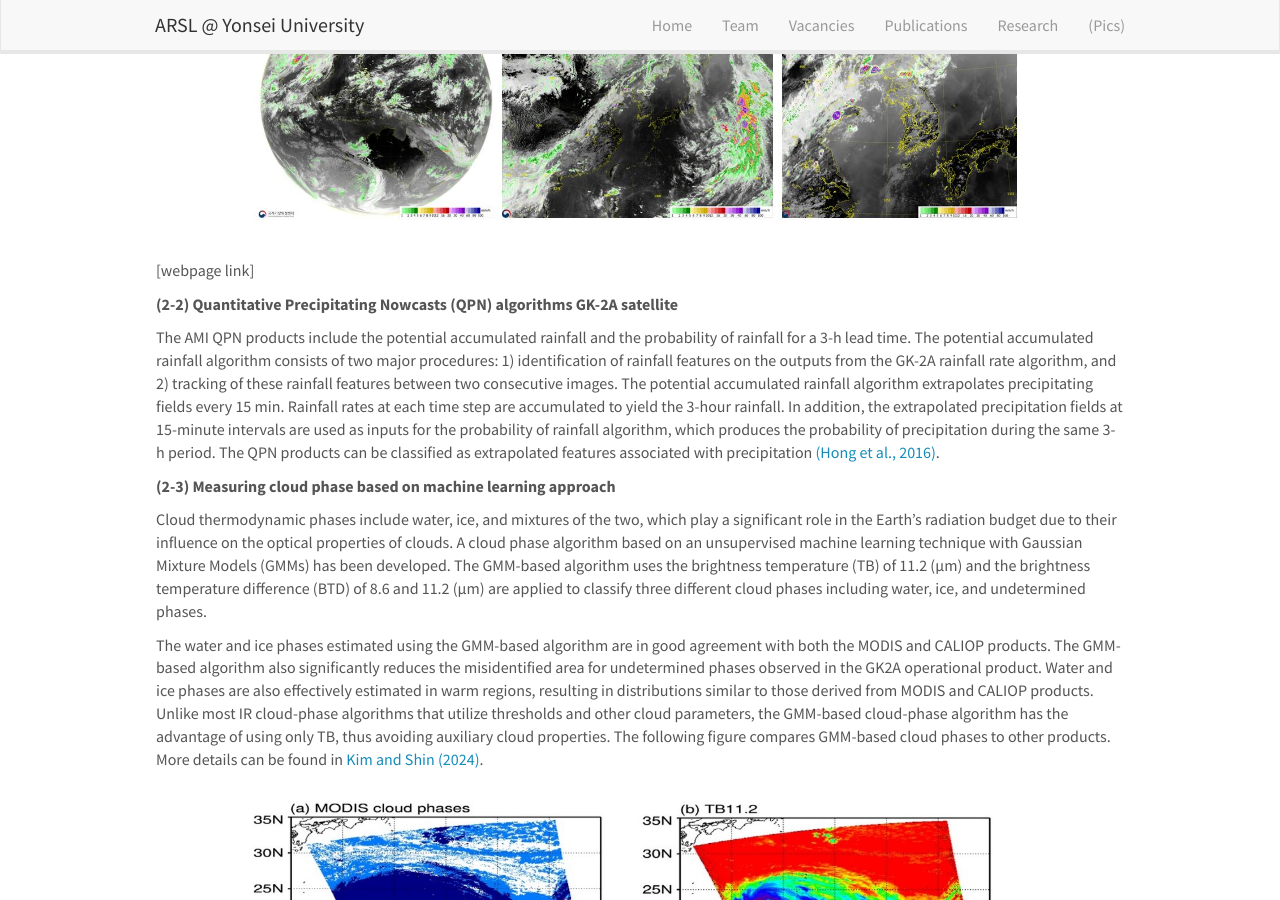
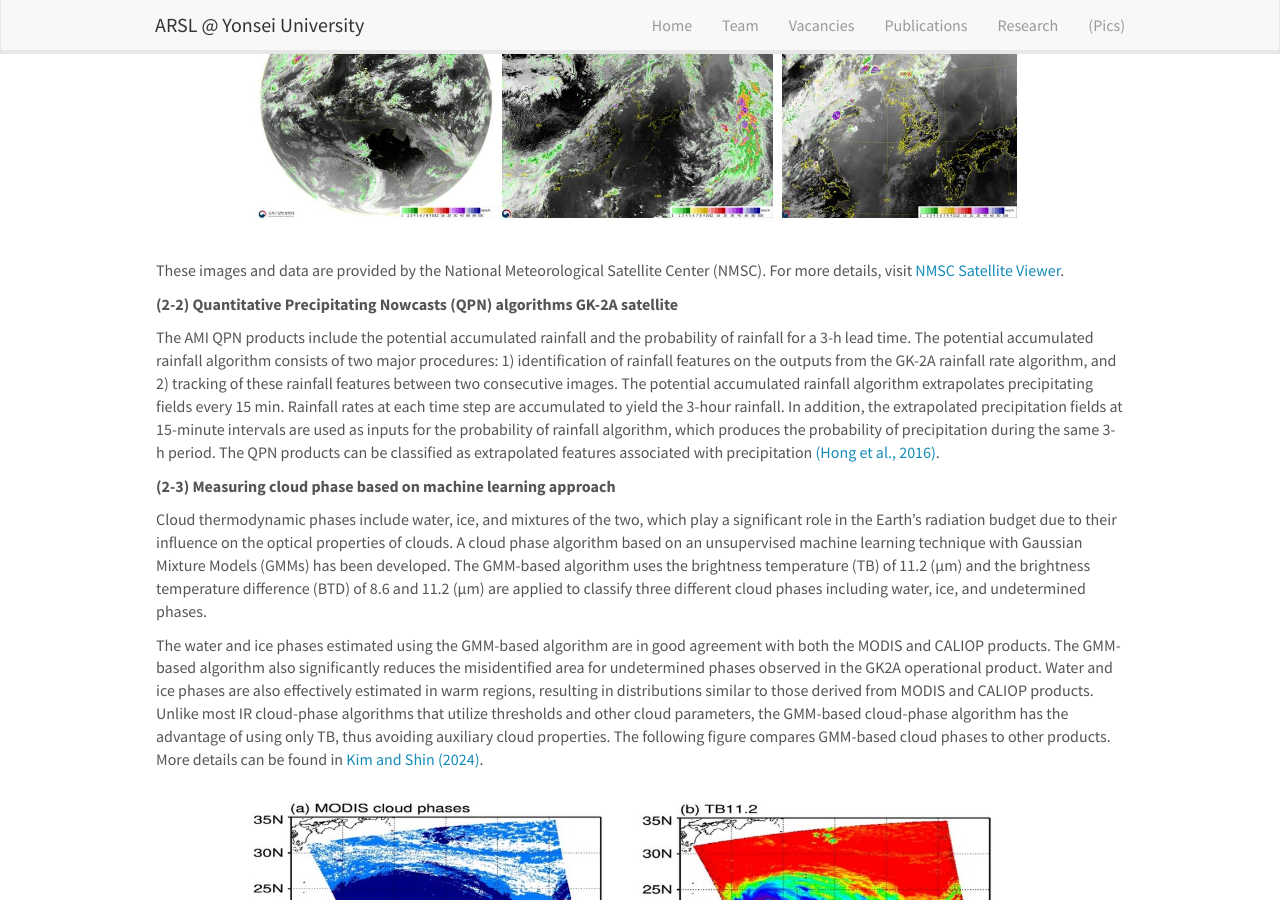
Before and after one commit to roo2003/roo2003.github.io, a Jekyll site: the page built from _pages/research.md, in a window 1280 px wide and 900 px high, scrolled down 2714 px. Built offline with Jekyll 4.4.1, drawn with Linux system fonts in a browser that asks for light colours; nearby versions of some CDN libraries.

Commit message:
Update research.md

```diff
--- a/_pages/research.md
+++ b/_pages/research.md
@@ -58,7 +58,8 @@ Geostationary satellites have the advantage of continuously observing weather sy
 <div style="text-align: center;">
   <img src="{{ site.url }}{{ site.baseurl }}/images/respic/gk-2a_rr.JPG" style="width: 80%; margin: 2%;">
 </div>
-[webpage link]
+
+These images and data are provided by the National Meteorological Satellite Center (NMSC). For more details, visit [NMSC Satellite Viewer](https://nmsc.kma.go.kr/homepage/html/satellite/viewer/selectNewSatViewer.do?dataType=operSat).
 
 **(2-2) Quantitative Precipitating Nowcasts (QPN) algorithms GK-2A satellite**
 
```
